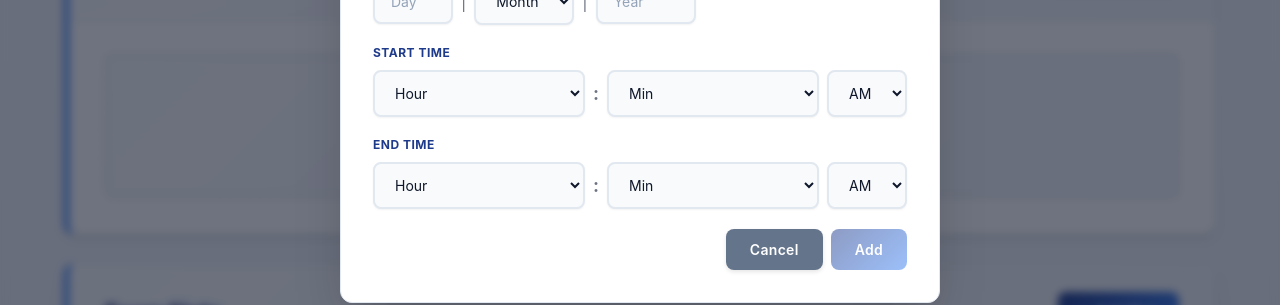
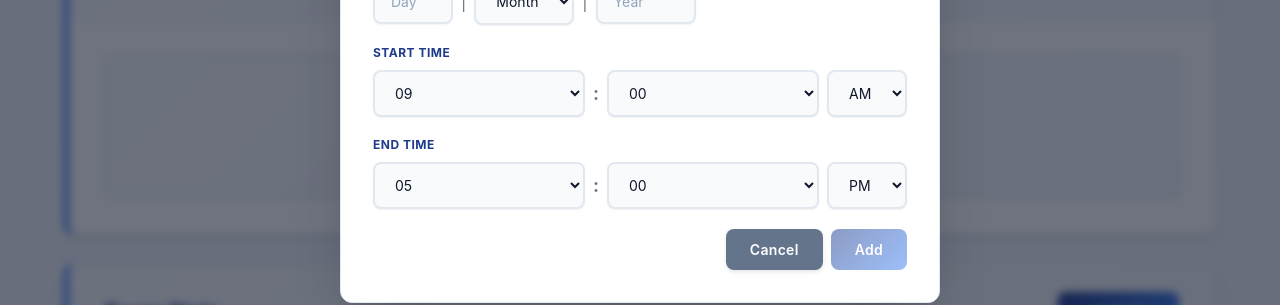
Before and after one commit to Laibayounas56/Duty-Roster, a React (Create React App) app: page / in a window 1280 px wide. Both pictures are taken after a click on the button "+ Add Slot". Shown: the part 379-684 px from the top of the page. Built offline with nearby package versions, Linux system fonts and the light colour scheme; the HTML template or start-up script is replaced by a standard one; what @react-pdf/renderer would draw is missing.

Commit message:
A default Time setup

```diff
--- a/src/components/SlotsManager.jsx
+++ b/src/components/SlotsManager.jsx
@@ -17,8 +17,8 @@ const SlotsManager = ({ slots, setSlots, rooms, slotRooms, setSlotRooms }) => {
   const [day, setDay] = useState('');
   const [month, setMonth] = useState('');
   const [year, setYear] = useState('');
-  const [startTime, setStartTime] = useState('');
-  const [endTime, setEndTime] = useState('');
+  const [startTime, setStartTime] = useState('09:00 AM');
+  const [endTime, setEndTime] = useState('05:00 PM');
   const [label, setLabel] = useState('');
   const [timeError, setTimeError] = useState('');
 
@@ -159,12 +159,25 @@ const SlotsManager = ({ slots, setSlots, rooms, slotRooms, setSlotRooms }) => {
     setDay('');
     setMonth('');
     setYear('');
-    setStartTime('');
-    setEndTime('');
+    setStartTime('09:00 AM');
+    setEndTime('05:00 PM');
     setLabel('');
     setTimeError('');
     setEditMode(false);
     setEditingSlotId(null);
+  };
+
+  const openAddModal = () => {
+    setEditMode(false);
+    setEditingSlotId(null);
+    setDay('');
+    setMonth('');
+    setYear('');
+    setStartTime('09:00 AM');
+    setEndTime('05:00 PM');
+    setLabel('');
+    setTimeError('');
+    setShowModal(true);
   };
 
   const closeModal = () => {
@@ -176,7 +189,7 @@ const SlotsManager = ({ slots, setSlots, rooms, slotRooms, setSlotRooms }) => {
     <div className="card">
       <div className="card-header">
         <h2 className="card-title"> Exam Slots</h2>
-        <button className="btn btn-primary" onClick={() => setShowModal(true)}>
+        <button className="btn btn-primary" onClick={openAddModal}>
           + Add Slot
         </button>
       </div>
--- a/src/components/TimePicker.jsx
+++ b/src/components/TimePicker.jsx
@@ -9,7 +9,7 @@ const TimePicker = ({ value, onChange, label, placeholder }) => {
     const match = timeStr.match(/^(\d{1,2}):(\d{2})\s?(AM|PM)$/i);
     if (match) {
       return {
-        hour: match[1],
+        hour: String(match[1]).padStart(2, '0'), // Pad hour to match dropdown values
         minute: match[2],
         period: match[3].toUpperCase()
       };
```
